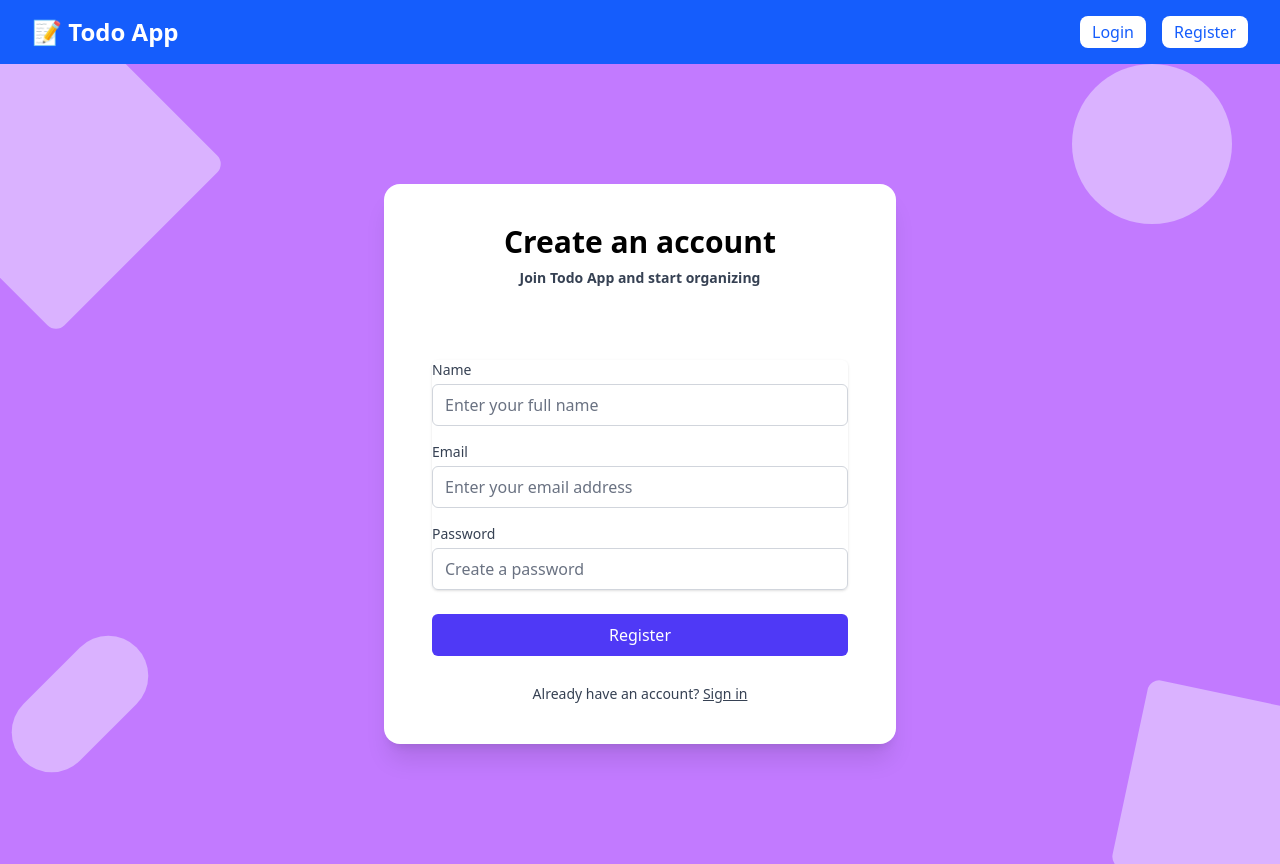
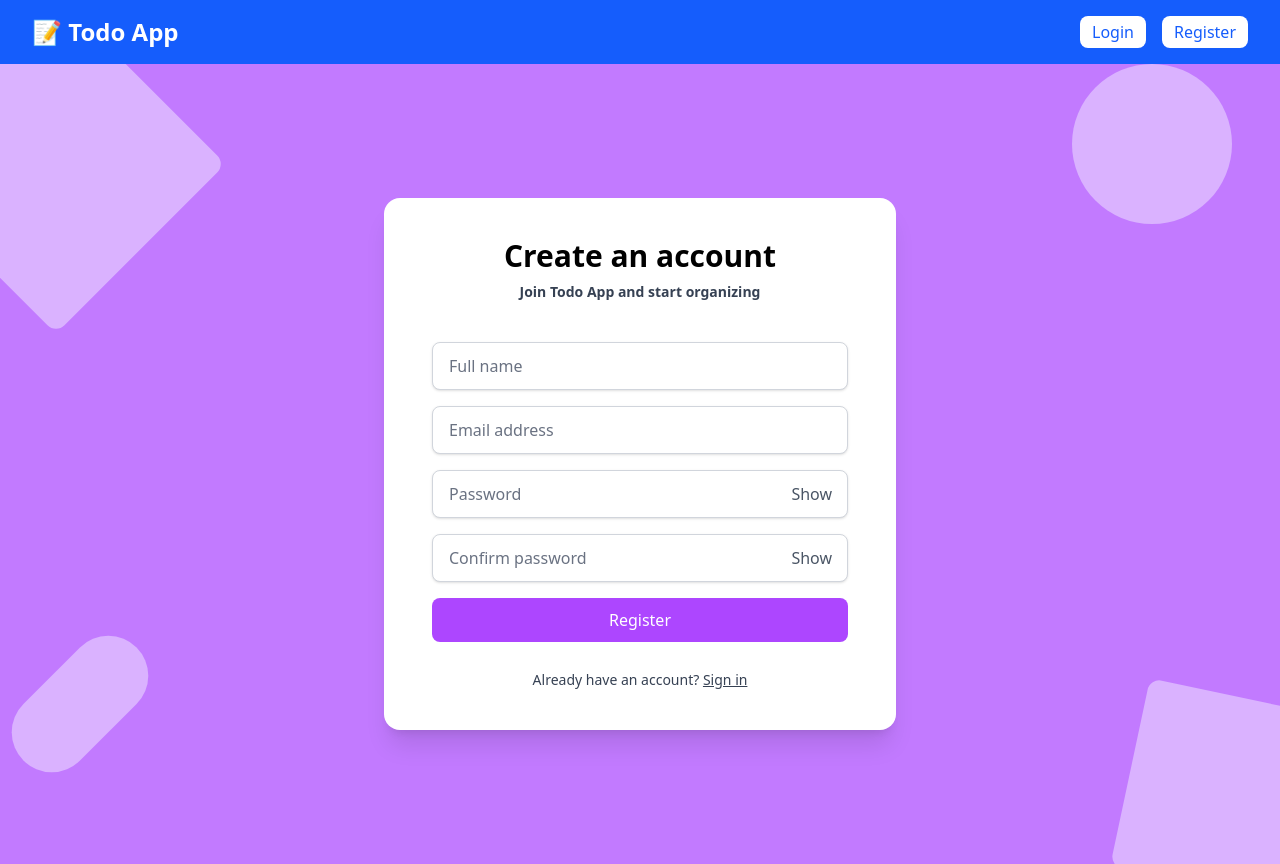
Before and after one commit to Dula0268/TO-DO-App, a Next.js app in the folder frontend/: page /register in a window 1280 px wide. Built offline with nearby package versions, Linux system fonts and the light colour scheme; no server answers.

Commit message:
refactor(register): remove unused state and improve form validation logic

```diff
--- a/frontend/app/(auth)/register/RegisterForm.tsx
+++ b/frontend/app/(auth)/register/RegisterForm.tsx
@@ -1,110 +1,152 @@
 "use client";
 
-import React, { useState } from "react";
-import api from "@/app/lib/api";
+import { useState } from "react";
 import { useRouter } from "next/navigation";
 import toast from "react-hot-toast";
+import { register as apiRegister } from "@/app/lib/api";
 
 export default function RegisterForm() {
   const router = useRouter();
+
   const [name, setName] = useState("");
   const [email, setEmail] = useState("");
   const [password, setPassword] = useState("");
-  const [errors, setErrors] = useState<{ name?: string; email?: string; password?: string }>({});
+  const [confirm, setConfirm] = useState("");
 
-  function validate() {
-    const e: any = {};
-    if (!name.trim()) e.name = "Name is required";
+  const [showPwd, setShowPwd] = useState(false);
+  const [showConfirm, setShowConfirm] = useState(false);
+
+  const [busy, setBusy] = useState(false);
+  const [errors, setErrors] = useState<{ name?: string; email?: string; password?: string; confirm?: string }>({});
+
+  const validate = () => {
+    const e: typeof errors = {};
+    if (!name.trim()) e.name = "Full name is required";
+
     if (!email.trim()) e.email = "Email is required";
-    else {
-      const re = /\S+@\S+\.\S+/;
-      if (!re.test(email)) e.email = "Enter a valid email";
-    }
+    else if (!/^[^\s@]+@[^\s@]+\.[^\s@]+$/.test(email)) e.email = "Enter a valid email";
+
     if (!password) e.password = "Password is required";
+    else if (password.length < 6) e.password = "Use at least 6 characters";
+
+    if (!confirm) e.confirm = "Confirm your password";
+    else if (confirm !== password) e.confirm = "Passwords do not match";
+
     setErrors(e);
     return Object.keys(e).length === 0;
-  }
+  };
 
-  async function handleSubmit(ev: React.FormEvent) {
+  const onSubmit = async (ev: React.FormEvent) => {
     ev.preventDefault();
     if (!validate()) return;
+
+    const id = toast.loading("Creating account…");
+    setBusy(true);
     try {
-      const toastId = toast.loading("Creating account...");
-      const res = await api.post("/api/auth/register", { name, email, password });
-      toast.dismiss(toastId);
-      toast.success("Registration successful. You can log in now.");
-      // if backend returns token, store and redirect
-      const token = res.data?.token ?? res.data?.accessToken;
-      if (token) {
-        localStorage.setItem("token", token);
-        router.push("/todos");
-      } else {
+      await apiRegister(name, email, password);
+      toast.success("Registration successful. Please sign in.");
       router.push("/login");
+    } catch (err: any) {
+      toast.error(err?.response?.data?.message ?? err?.message ?? "Registration failed");
+    } finally {
+      toast.dismiss(id);
+      setBusy(false);
     }
-    } catch (err: any) {
-      console.error(err);
-      const message = err?.response?.data?.message ?? err.message ?? "Registration failed";
-      toast.error(message);
-    }
-  }
+  };
 
   return (
-    <form onSubmit={handleSubmit} className="mt-8 space-y-6">
-      <div className="rounded-md shadow-sm -space-y-px">
-        <div className="mb-4">
-          <label htmlFor="name" className="block text-sm font-medium text-gray-700">
-            Name
-          </label>
+    <form onSubmit={onSubmit} className="space-y-4">
+      {/* Name */}
+      <div>
         <input
           id="name"
           type="text"
+          placeholder="Full name"
           value={name}
           onChange={(e) => setName(e.target.value)}
-            className="mt-1 appearance-none rounded-md relative block w-full px-3 py-2 border border-gray-300 placeholder-gray-500 text-gray-900 focus:outline-none focus:ring-indigo-500 focus:border-indigo-500 focus:z-10 sm:text-sm"
-            placeholder="Enter your full name"
+          className="block w-full h-12 rounded-lg border border-gray-300 px-4 text-sm placeholder:text-gray-500 outline-purple-500 bg-white shadow-sm"
+          aria-invalid={!!errors.name}
+          aria-describedby={errors.name ? "name-error" : undefined}
         />
-          {errors.name && <p className="mt-2 text-sm text-red-600">{errors.name}</p>}
+        {errors.name && <p id="name-error" className="mt-1 text-sm text-red-600">{errors.name}</p>}
       </div>
 
-        <div className="mb-4">
-          <label htmlFor="email" className="block text-sm font-medium text-gray-700">
-            Email
-          </label>
+      {/* Email */}
+      <div>
         <input
           id="email"
           type="email"
+          autoComplete="username"
+          placeholder="Email address"
           value={email}
           onChange={(e) => setEmail(e.target.value)}
-            className="mt-1 appearance-none rounded-md relative block w-full px-3 py-2 border border-gray-300 placeholder-gray-500 text-gray-900 focus:outline-none focus:ring-indigo-500 focus:border-indigo-500 focus:z-10 sm:text-sm"
-            placeholder="Enter your email address"
+          className="block w-full h-12 rounded-lg border border-gray-300 px-4 text-sm placeholder:text-gray-500 outline-purple-500 bg-white shadow-sm"
+          aria-invalid={!!errors.email}
+          aria-describedby={errors.email ? "email-error" : undefined}
         />
-          {errors.email && <p className="mt-2 text-sm text-red-600">{errors.email}</p>}
+        {errors.email && <p id="email-error" className="mt-1 text-sm text-red-600">{errors.email}</p>}
       </div>
 
-        <div className="mb-4">
-          <label htmlFor="password" className="block text-sm font-medium text-gray-700">
-            Password
-          </label>
+      {/* Password */}
+      <div>
+        <div className="relative">
           <input
             id="password"
-            type="password"
+            type={showPwd ? "text" : "password"}
+            autoComplete="new-password"
+            placeholder="Password"
             value={password}
             onChange={(e) => setPassword(e.target.value)}
-            className="mt-1 appearance-none rounded-md relative block w-full px-3 py-2 border border-gray-300 placeholder-gray-500 text-gray-900 focus:outline-none focus:ring-indigo-500 focus:border-indigo-500 focus:z-10 sm:text-sm"
-            placeholder="Create a password"
+            className="block w-full h-12 rounded-lg border border-gray-300 px-4 pr-12 text-sm placeholder:text-gray-500 outline-purple-500 bg-white shadow-sm"
+            aria-invalid={!!errors.password}
+            aria-describedby={errors.password ? "password-error" : undefined}
           />
-          {errors.password && <p className="mt-2 text-sm text-red-600">{errors.password}</p>}
+          <button
+            type="button"
+            onClick={() => setShowPwd((s) => !s)}
+            aria-label={showPwd ? "Hide password" : "Show password"}
+            className="absolute right-2 top-1/2 -translate-y-1/2 rounded-md px-2 py-1 text-sm text-gray-600 hover:bg-gray-100"
+          >
+            {showPwd ? "Hide" : "Show"}
+          </button>
         </div>
+        {errors.password && <p id="password-error" className="mt-1 text-sm text-red-600">{errors.password}</p>}
       </div>
 
+      {/* Confirm Password */}
       <div>
+        <div className="relative">
+          <input
+            id="confirm"
+            type={showConfirm ? "text" : "password"}
+            autoComplete="new-password"
+            placeholder="Confirm password"
+            value={confirm}
+            onChange={(e) => setConfirm(e.target.value)}
+            className="block w-full h-12 rounded-lg border border-gray-300 px-4 pr-12 text-sm placeholder:text-gray-500 outline-purple-500 bg-white shadow-sm"
+            aria-invalid={!!errors.confirm}
+            aria-describedby={errors.confirm ? "confirm-error" : undefined}
+          />
+          <button
+            type="button"
+            onClick={() => setShowConfirm((s) => !s)}
+            aria-label={showConfirm ? "Hide confirm password" : "Show confirm password"}
+            className="absolute right-2 top-1/2 -translate-y-1/2 rounded-md px-2 py-1 text-sm text-gray-600 hover:bg-gray-100"
+          >
+            {showConfirm ? "Hide" : "Show"}
+          </button>
+        </div>
+        {errors.confirm && <p id="confirm-error" className="mt-1 text-sm text-red-600">{errors.confirm}</p>}
+      </div>
+
+      {/* Submit */}
       <button
         type="submit"
-          className="group relative w-full flex justify-center py-2 px-4 border border-transparent text-sm font-medium rounded-md text-white bg-indigo-600 hover:bg-indigo-700 focus:outline-none focus:ring-2 focus:ring-offset-2 focus:ring-indigo-500"
+        disabled={busy}
+        className="w-full py-2.5 text-lg text-white bg-purple-500 rounded-lg hover:bg-purple-600 transition-all disabled:opacity-60"
       >
-          Register
+        {busy ? "Creating account…" : "Register"}
       </button>
-      </div>
     </form>
   );
 }
```
Lines whose indentation alone changed are shown as unchanged.
